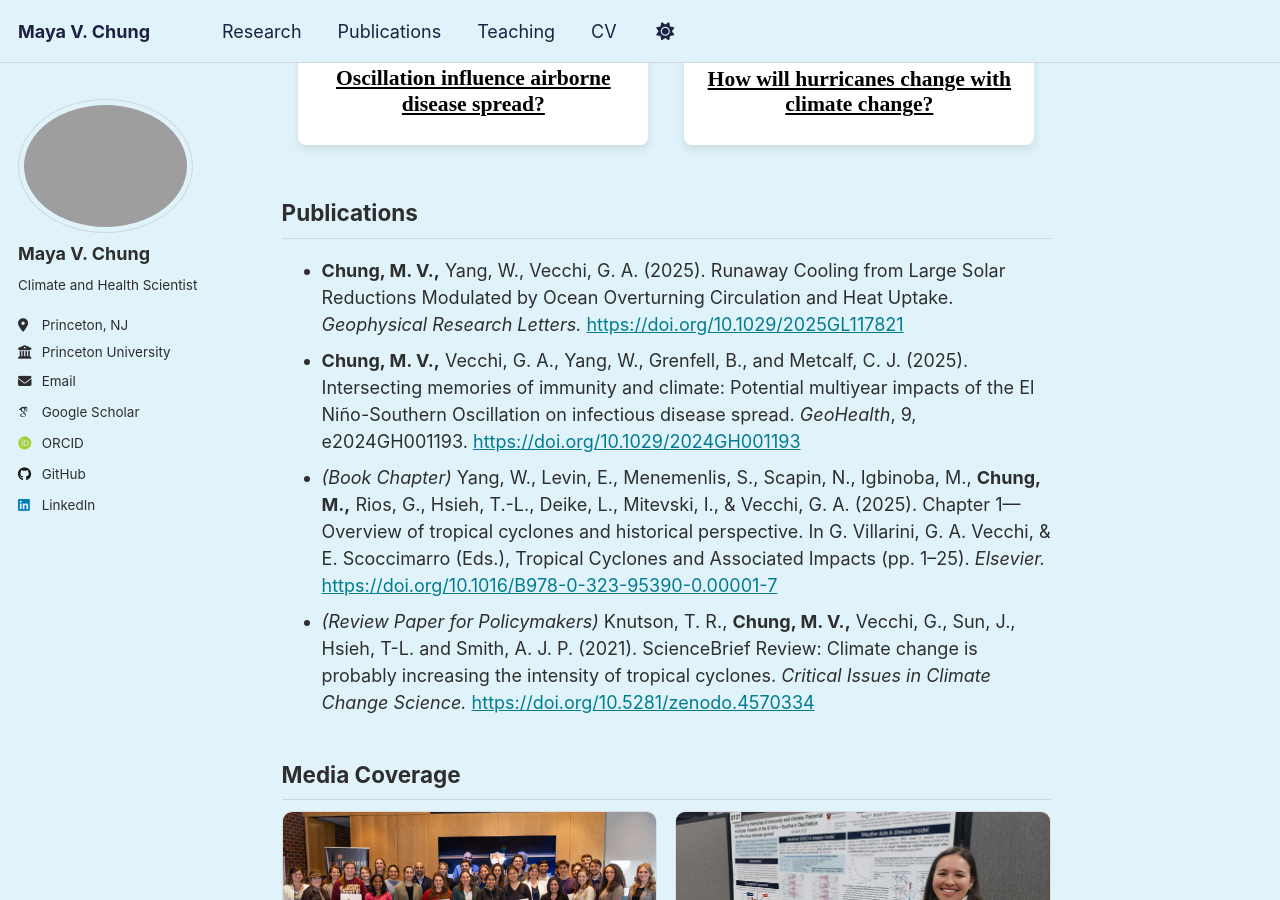
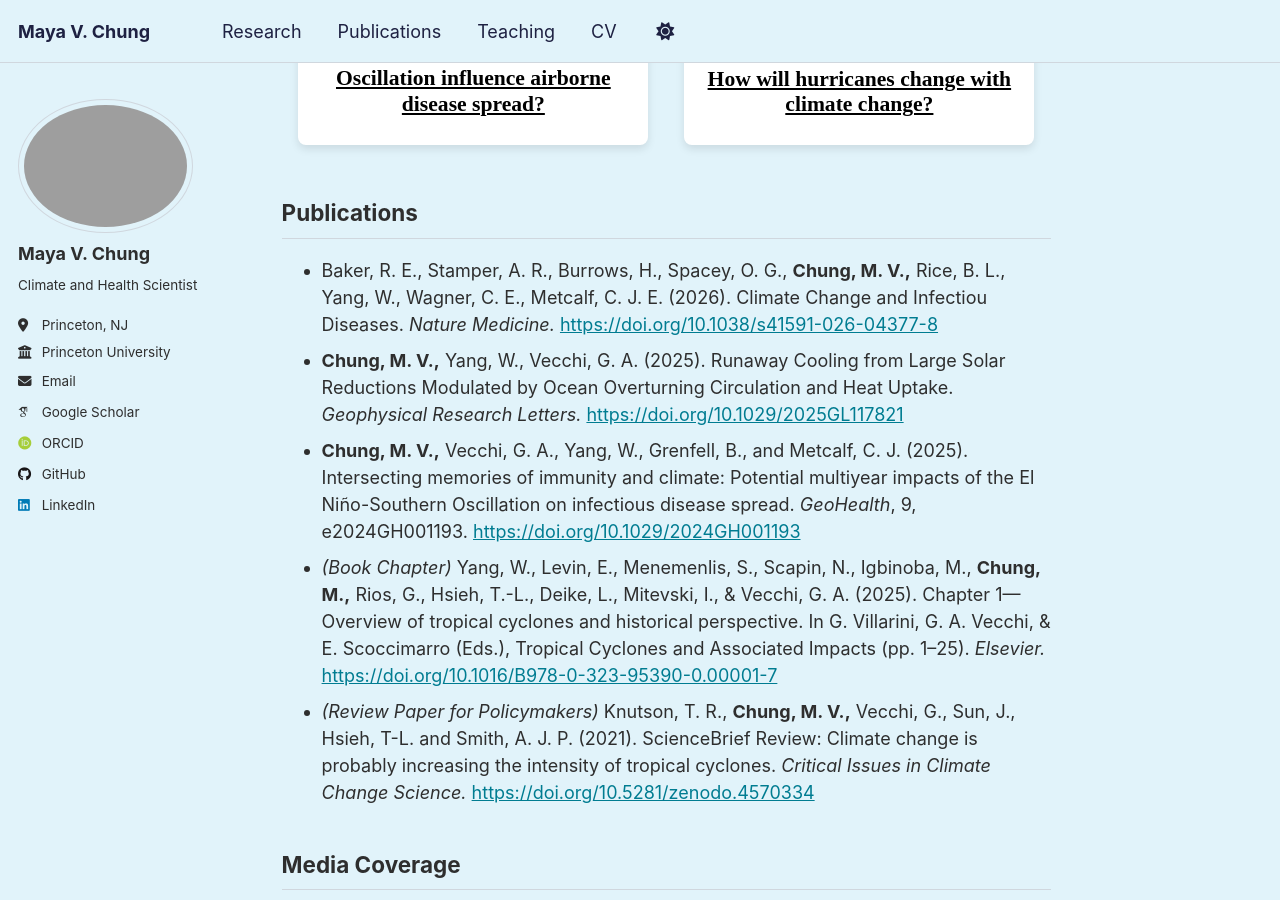
Before and after one commit to mayavchung/mayavchung.github.io, a Jekyll site: the page built from _pages/about.md, in a window 1280 px wide and 900 px high, scrolled down 1089 px. Built offline with Jekyll 4.4.1, drawn with Linux system fonts in a browser that asks for light colours; some web fonts are replaced; a script that is not in the unit is left out.

Commit message:
Update about.md

```diff
--- a/_pages/about.md
+++ b/_pages/about.md
@@ -39,6 +39,8 @@ For the latest research updates, visit my [Google Scholar](https://scholar.googl
 </div>
 
 ## Publications
+* Baker, R. E., Stamper, A. R., Burrows, H., Spacey, O. G., **Chung, M. V.,** Rice, B. L., Yang, W., Wagner, C. E., Metcalf, C. J. E. (2026). Climate Change and Infectiou Diseases. _Nature
+Medicine._ [https://doi.org/10.1038/s41591-026-04377-8](https://doi.org/10.1038/s41591-026-04377-8)
 * **Chung, M. V.,** Yang, W., Vecchi, G. A. (2025). Runaway Cooling from Large Solar Reductions Modulated by Ocean Overturning Circulation and Heat Uptake. _Geophysical Research Letters._ [https://doi.org/10.1029/2025GL117821](https://doi.org/10.1029/2025GL117821)
 * **Chung, M. V.,** Vecchi, G. A., Yang, W., Grenfell, B., and Metcalf, C. J. (2025). Intersecting memories of immunity and climate: Potential multiyear impacts of the El Niño-Southern Oscillation on infectious disease spread. _GeoHealth_, 9, e2024GH001193. [https://doi.org/10.1029/2024GH001193](https://doi.org/10.1029/2024GH001193)
 * _(Book Chapter)_ Yang, W., Levin, E., Menemenlis, S., Scapin, N., Igbinoba, M., **Chung, M.,** Rios, G., Hsieh, T.-L., Deike, L., Mitevski, I., & Vecchi, G. A. (2025). Chapter 1—Overview of tropical cyclones and historical perspective. In G. Villarini, G. A. Vecchi, & E. Scoccimarro
```
